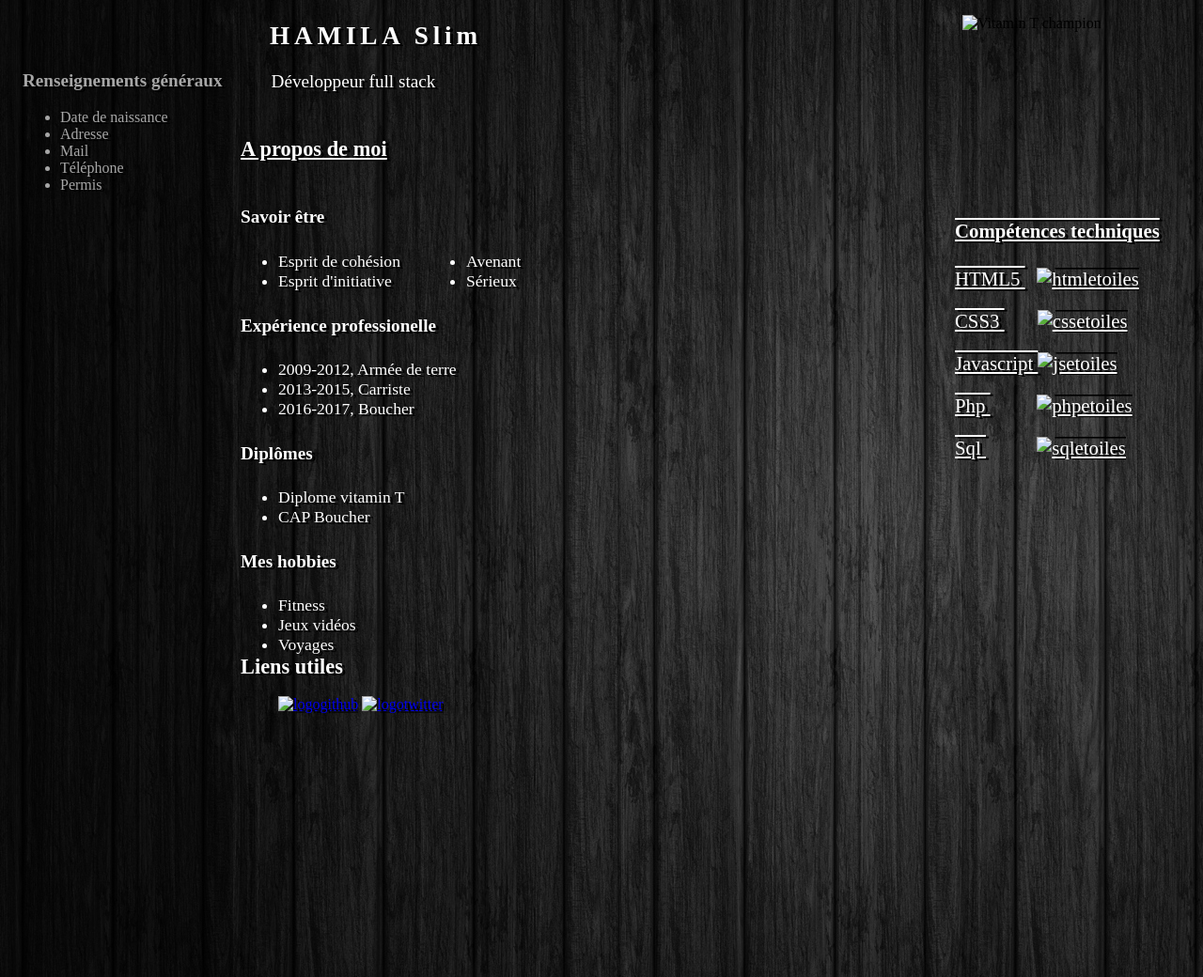
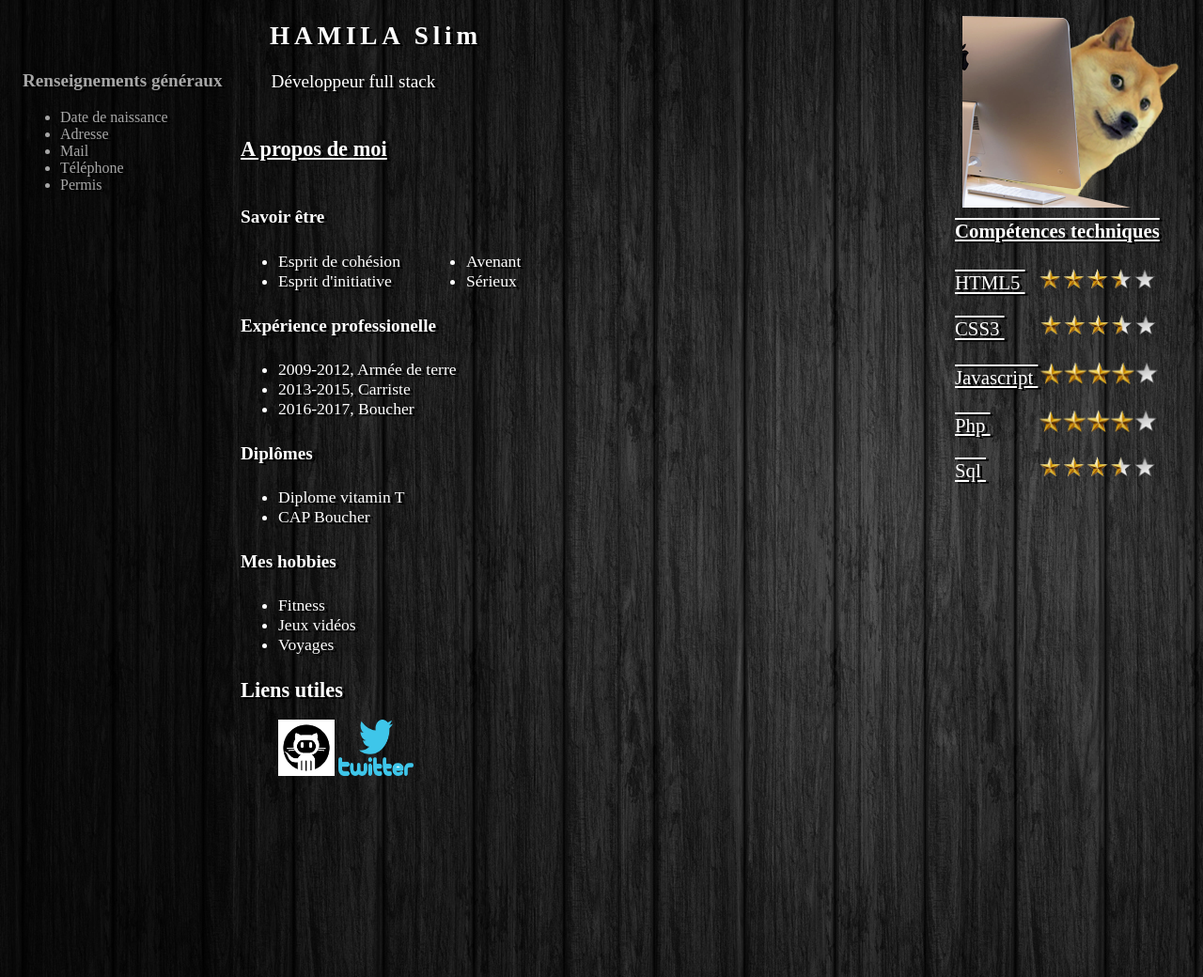
Before and after one commit to SlimHml/CvSlim, a plain HTML site: page index.html in a window 1280 px wide. Shown: the top 1040 px of the page at 94% size. Drawn offline with Linux system fonts and the light colour scheme; the site is published under a folder, as on GitHub Pages, so addresses that start at the root find nothing; files whose address does not match are found by name.

Commit message:
Correctifs liens relatifs

```diff
--- a/index.html
+++ b/index.html
@@ -85,7 +85,7 @@
 
         <aside> <!--PICTURE HERE-->
                 <div class="picture">
-                    <img src="/images/dogelaptop.png" title="Photo" alt="Vitamin T champion">
+                    <img src="images/dogelaptop.png" title="Photo" alt="Vitamin T champion">
                 </div>
         </aside>
 
@@ -94,11 +94,11 @@
         <aside>
                 <div class="techskills"> <!--TECHSKILLS ON THE RIGHT PAGE-->
                     <h4>Compétences techniques</h4>
-                    <p>HTML5 <img src="/images/3stars.png" alt="htmletoiles" class="niveauhtml"> </p>
-                    <p>CSS3 <img src="/images/3stars.png" alt="cssetoiles" class="niveaucss"> </p>
-                    <p>Javascript <img src="/images/4stars.png" alt="jsetoiles" class="niveaujs"> </p>
-                    <p>Php <img src="/images/4stars.png" alt="phpetoiles" class="niveauphp"> </p>
-                    <p>Sql <img src="/images/3stars.png" alt="sqletoiles" class="niveausql"> </p>
+                    <p>HTML5 <img src="images/3stars.png" alt="htmletoiles" class="niveauhtml"> </p>
+                    <p>CSS3 <img src="images/3stars.png" alt="cssetoiles" class="niveaucss"> </p>
+                    <p>Javascript <img src="images/4stars.png" alt="jsetoiles" class="niveaujs"> </p>
+                    <p>Php <img src="images/4stars.png" alt="phpetoiles" class="niveauphp"> </p>
+                    <p>Sql <img src="images/3stars.png" alt="sqletoiles" class="niveausql"> </p>
                 </div>
         </aside>
 
@@ -109,8 +109,8 @@
             <h2>Liens utiles</h2>
                 <div class="footer">
                     <ul>
-                        <a href="https://github.com/SlimHml" target="_blank"><img src="/images/github.png" alt="logogithub" class="githubslim"></a>
-                        <a href="https://twitter.com/SlimHml" target="_blank"><img src="/images/twitterlogo.png" alt="logotwitter" class="twitterslim"></a> <br>
+                        <a href="https://github.com/SlimHml" target="_blank"><img src="images/github.png" alt="logogithub" class="githubslim"></a>
+                        <a href="https://twitter.com/SlimHml" target="_blank"><img src="images/twitterlogo.png" alt="logotwitter" class="twitterslim"></a> <br>
                     </ul>
                 </div>
         </footer>
```
